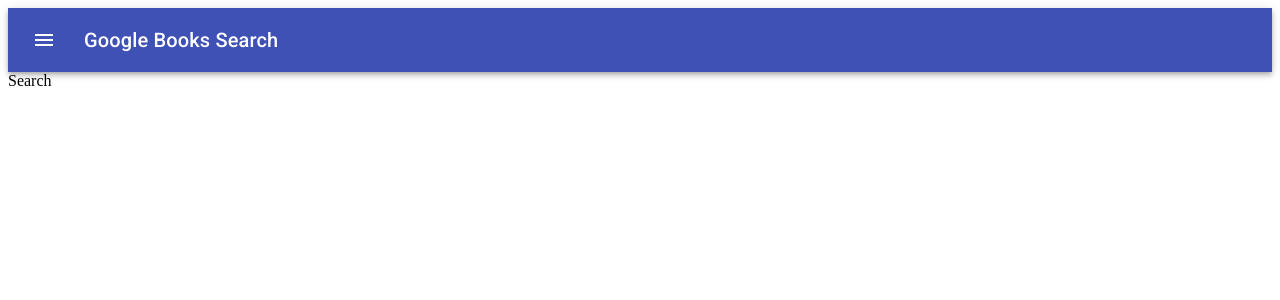
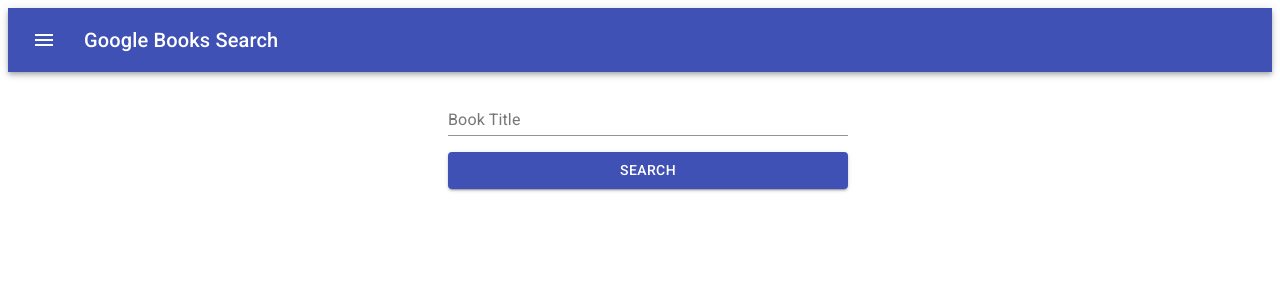
Before and after one commit to nathanaelhauser/google-book-search, a React (Create React App) app in the folder client/: page /search in a window 1280 px wide. Shown: the top 300 px of the page. Built offline with nearby package versions, Linux system fonts and the light colour scheme; the HTML template or start-up script is replaced by a standard one.

Commit message:
updated Book Form component

```diff
--- a/client/src/components/BookForm/BookForm.js
+++ b/client/src/components/BookForm/BookForm.js
@@ -0,0 +1,40 @@
+import React from 'react';
+import { makeStyles } from '@material-ui/core/styles';
+import TextField from '@material-ui/core/TextField';
+import Button from '@material-ui/core/Button';
+
+const useStyles = makeStyles(theme => ({
+  root: {
+    '& > *': {
+      margin: theme.spacing(1),
+      width: 400
+    },
+  },
+}));
+
+const useButtonStyles = makeStyles(theme => ({
+  root: {
+    '& > *': {
+      margin: theme.spacing(1),
+      width: 200
+    },
+  },
+}));
+
+const BookForm = () => {
+  const classes = useStyles();
+  const classesB = useButtonStyles()
+
+  return (
+    <div className={classes.root} align='center' >
+    <form className={classes.root} noValidate autoComplete="off" align='center'>
+      <TextField id="standard-basic" label="Book Title" />
+      <Button variant="contained" color="primary">
+        SEARCH
+      </Button>
+    </form>
+    </div>
+  );
+}
+
+export default BookForm
--- a/client/src/components/BookForm/index.js
+++ b/client/src/components/BookForm/index.js
@@ -0,0 +1 @@
+export { default } from './BookForm'
--- a/client/src/pages/Search/Search.js
+++ b/client/src/pages/Search/Search.js
@@ -1,8 +1,8 @@
 import React from 'react'
-
+import BookForm from '../../components/BookForm'
 const Search = () => {
   return (
-    <div>Search</div>
+    <BookForm />
   )
 }
 
```
